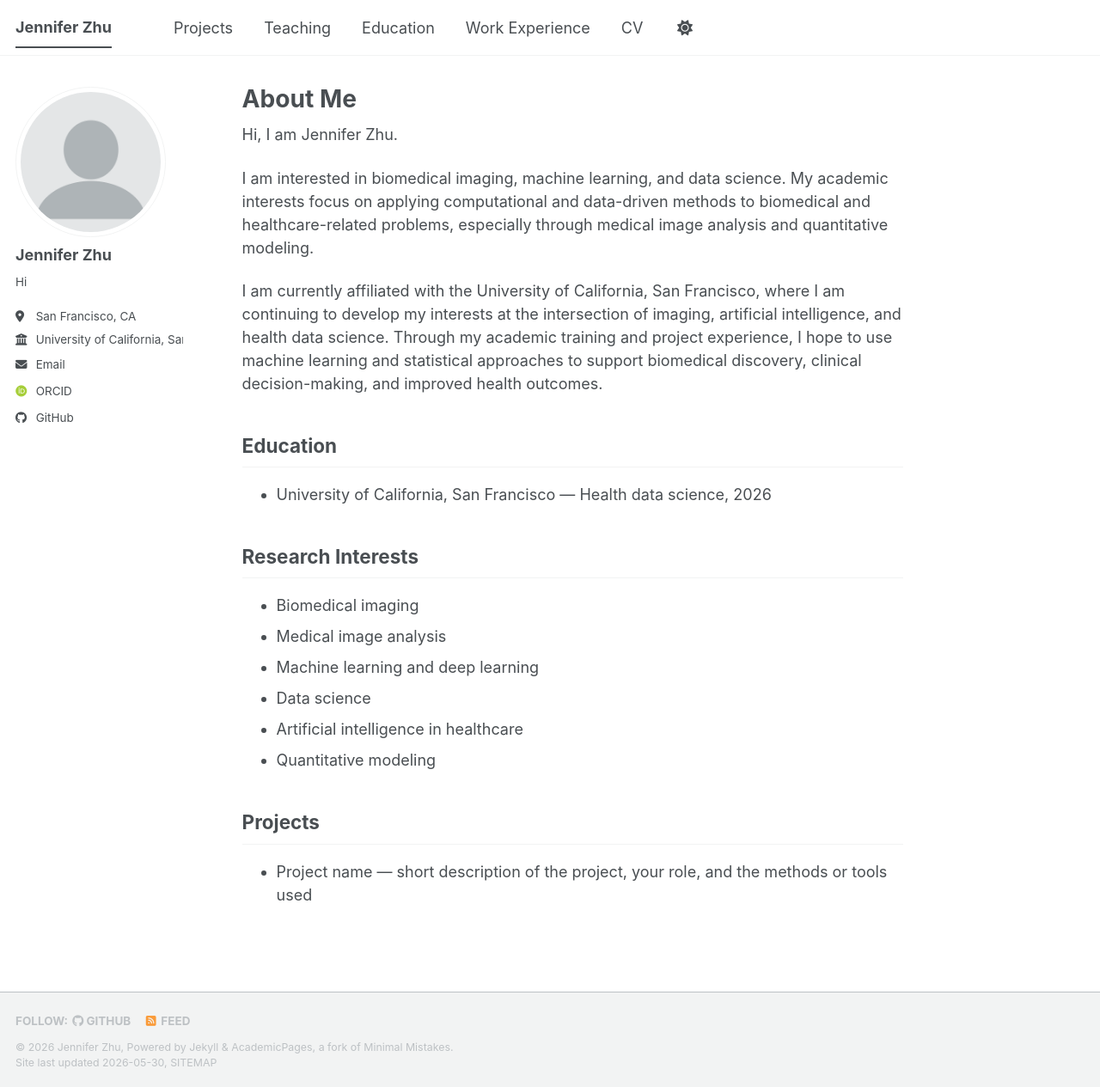
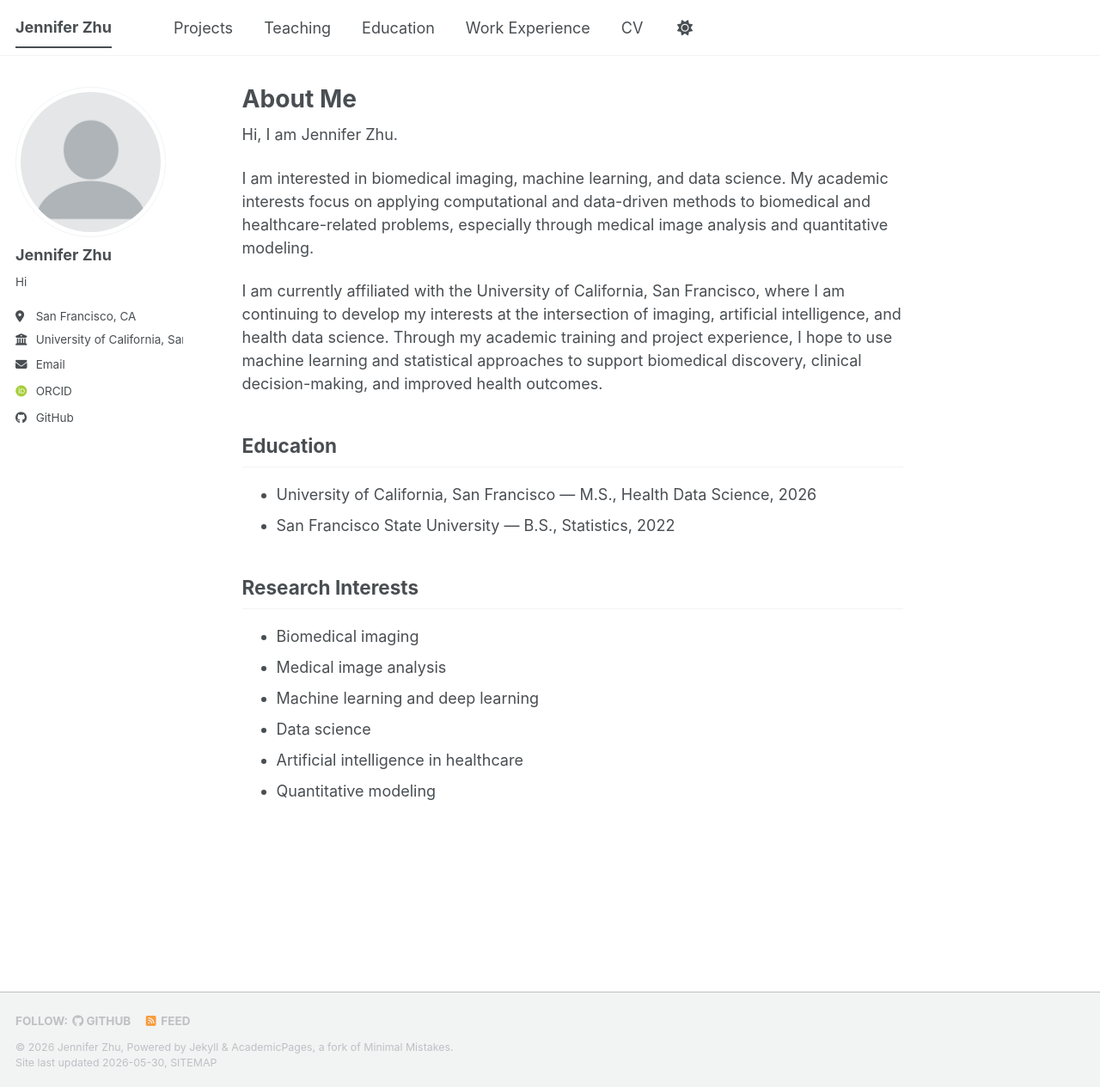
Before and after one commit to jengithubb/jengithubb.github.io, a Jekyll site: the page built from _pages/about.md, in a window 1280 px wide and 1265 px high. Shown: the whole window at 86% size. Built offline with Jekyll 4.4.1, drawn with Linux system fonts in a browser that asks for light colours; some web fonts are replaced; a script bundle is joined from its source files by our own code; library files that are not in the unit come from our copies.

Commit message:
Revise education details in about.md
Updated education section to include degree titles and added a new educational entry.

```diff
--- a/_pages/about.md
+++ b/_pages/about.md
@@ -14,7 +14,8 @@ I am interested in biomedical imaging, machine learning, and data science. My ac
 I am currently affiliated with the University of California, San Francisco, where I am continuing to develop my interests at the intersection of imaging, artificial intelligence, and health data science. Through my academic training and project experience, I hope to use machine learning and statistical approaches to support biomedical discovery, clinical decision-making, and improved health outcomes.
 ## Education
 
-* University of California, San Francisco — Health data science, 2026
+* University of California, San Francisco — M.S., Health Data Science, 2026
+* San Francisco State University — B.S., Statistics, 2022
 
 ## Research Interests
 
@@ -24,7 +25,3 @@ I am currently affiliated with the University of California, San Francisco, wher
 * Data science
 * Artificial intelligence in healthcare
 * Quantitative modeling
-
-## Projects
-
-* Project name — short description of the project, your role, and the methods or tools used
```
